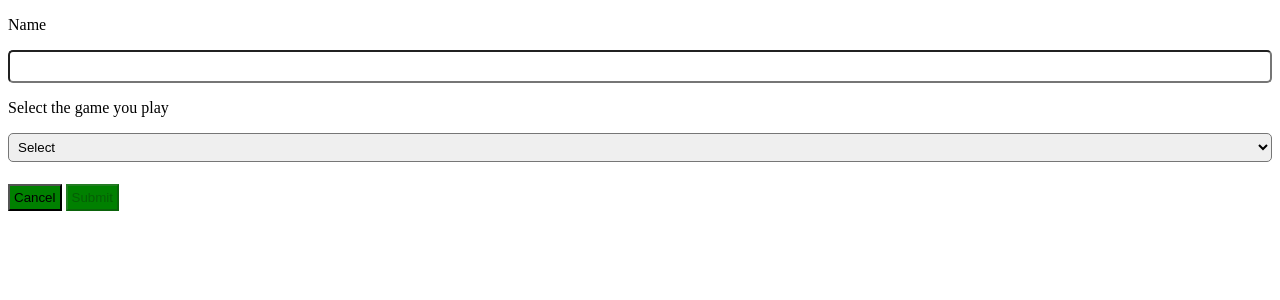
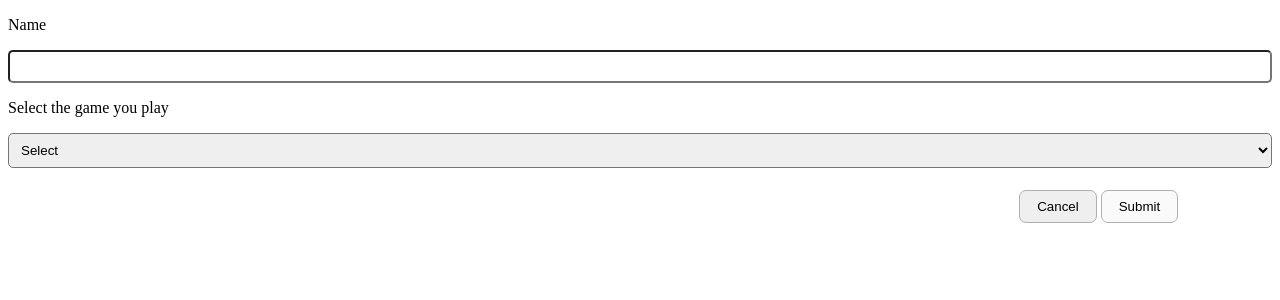
Before and after one commit to Aviral-swa/javascript-client, a React (Create React App) app: page / in a window 1280 px wide. Shown: the top 300 px of the page. Built offline with nearby package versions, Linux system fonts and the light colour scheme.

Commit message:
feat: add styling on buttons(#40766)

```diff
--- a/src/components/Button/Button.jsx
+++ b/src/components/Button/Button.jsx
@@ -6,14 +6,14 @@ import Button from './style';
 
 const Buttons = (props) => {
   const {
-    color, disabled, style, value, onClick,
+    highlight, disabled, style, value, onClick,
   } = props;
-  if (color) {
+  if (highlight && !disabled) {
     return (
       <Button
         type="submit"
         disabled={disabled}
-        color={color}
+        highlight={highlight}
         style={style}
         onClick={onClick}
       >
@@ -21,6 +21,7 @@ const Buttons = (props) => {
       </Button>
     );
   }
+
   return (
     <Button
       type="submit"
@@ -34,7 +35,7 @@ const Buttons = (props) => {
 };
 
 Buttons.propTypes = {
-  color: string,
+  highlight: bool,
   disabled: bool,
   style: objectOf(string),
   value: string.isRequired,
@@ -42,7 +43,7 @@ Buttons.propTypes = {
 };
 
 Buttons.defaultProps = {
-  color: 'default',
+  highlight: false,
   disabled: false,
   style: {},
 };
--- a/src/components/Button/style.js
+++ b/src/components/Button/style.js
@@ -1,12 +1,15 @@
 import styled from 'styled-components';
 
 const Button = styled.button`
-  padding: 4px;
+  padding: 8px 17px;
   margin-top: 10px;
   margin-right: 4px;
-  background: ${(props) => (props.color ? 'green' : '')};
-  /* right: ${(props) => (props.color ? '30px' : '50px')}; */
-  /* position: absolute; */
+  left: 80%;
+  position: relative;
+  border-radius: 7px;
+  border: 1px solid #b0b0b0;
+  background-color: ${(props) => (props.highlight ? '#5dc62d' : '')};
+  color: ${(props) => (props.highlight ? 'white' : 'black')};
 `;
 
 export default Button;
--- a/src/components/SelectField/style.js
+++ b/src/components/SelectField/style.js
@@ -3,7 +3,7 @@ import styled from 'styled-components';
 export const Select = styled.select`
   width: 100%;
   box-sizing: border-box;
-  padding: 5px;
+  padding: 8px;
   border-radius: 5px;
   border-color: ${(props) => (props.error ? 'red' : 'light-grey')};
 `;
--- a/src/pages/InputDemo/InputDemo.jsx
+++ b/src/pages/InputDemo/InputDemo.jsx
@@ -140,7 +140,7 @@ const InputDemo = () => {
       />
       <Button
         value="Submit"
-        color="color"
+        highlight
         disabled={(hasErrors()) || !isTouched()}
         onClick={SubmitData}
       />
```
